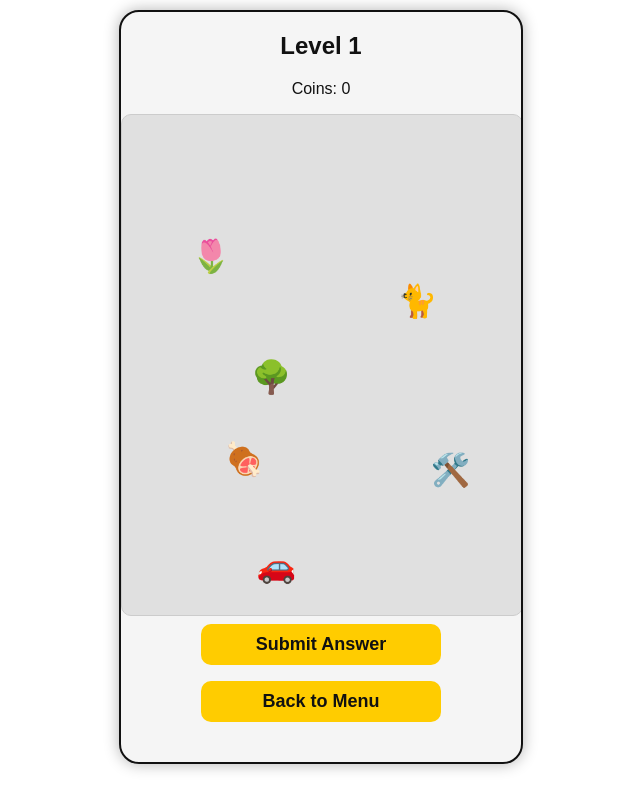
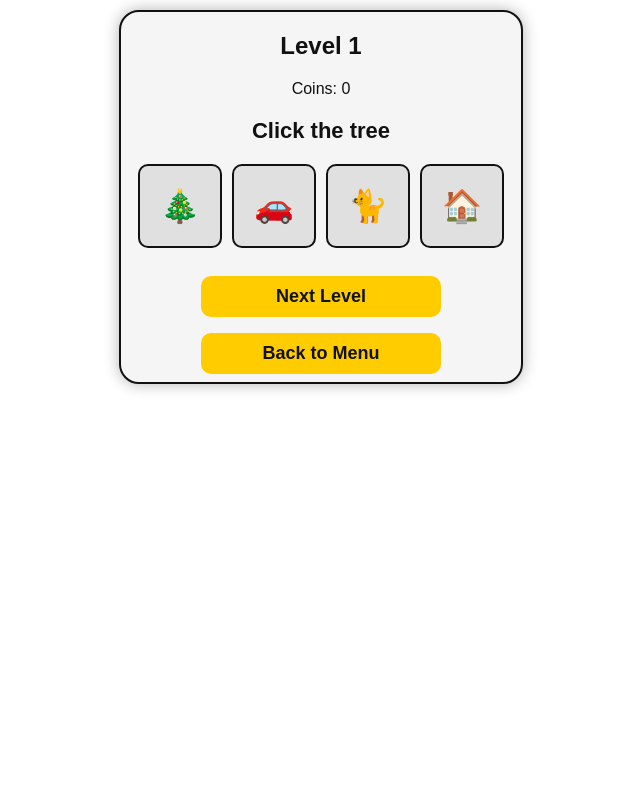
Before and after one commit to rahatalikazmi001-pixel/BrainPuzzleRahat, a plain HTML site: page index.html in a window 1280 px wide. Both pictures are taken after a click on the button "Start Game". Shown: the whole page, without its empty margins (319-959 px from the left). Drawn offline with Linux system fonts and the light colour scheme.

Commit message:
Refactor game layout and update quiz functionality

```diff
--- a/index.html
+++ b/index.html
@@ -3,21 +3,25 @@
 <head>
 <meta charset="UTF-8">
 <title>Brain Puzzle Rahat</title>
+<meta name="viewport" content="width=device-width, height=device-height, initial-scale=1.0, user-scalable=no">
 <style>
-/* Mobile portrait style */
 body { margin:0; background:#fff; color:#111; font-family:Arial; text-align:center; }
-#game-container { width:400px; height:750px; margin:10px auto; background:#f5f5f5; border:2px solid #111; position:relative; border-radius:20px; overflow:hidden; box-shadow:0 0 15px rgba(0,0,0,0.3);}
+#game-container { width:90%; max-width:400px; margin:10px auto; background:#f5f5f5; border:2px solid #111; position:relative; border-radius:20px; overflow:hidden; box-shadow:0 0 15px rgba(0,0,0,0.3);}
 #splash, #menu, #about, #game { display:none; width:100%; height:100%; }
 #splash { display:flex; flex-direction:column; align-items:center; justify-content:center; }
 #loading { font-size:20px; margin-top:20px; }
 button { font-size:18px; padding:10px 15px; margin:8px; cursor:pointer; border-radius:10px; border:none; background:#ffcc00; color:#111; font-weight:bold; width:60%; }
 .logo-container { display:flex; justify-content:center; align-items:center; gap:10px; margin-bottom:20px; font-size:28px; }
-#puzzle-container { position:relative; width:100%; height:500px; margin-top:10px; border:1px solid #ccc; border-radius:10px; background:#e0e0e0; overflow:hidden;}
-.object { position:absolute; font-size:32px; cursor:pointer; user-select:none; }
+#question { font-size:22px; margin:20px 0; font-weight:bold; }
+#options-container { display:flex; justify-content:center; flex-wrap:wrap; gap:10px; margin-bottom:20px; }
+.option { font-size:32px; cursor:pointer; padding:10px; border-radius:10px; border:2px solid #111; background:#e0e0e0; user-select:none; width:60px; height:60px; display:flex; justify-content:center; align-items:center; }
+.option.correct { background:#8f8; border-color:#4a4; }
+.option.wrong { background:#f88; border-color:#a44; }
 </style>
 </head>
 <body>
 <div id="game-container">
+
   <!-- Splash Screen -->
   <div id="splash">
     <div class="logo-container">
@@ -44,8 +48,9 @@ button { font-size:18px; padding:10px 15px; margin:8px; cursor:pointer; border-r
   <div id="game">
     <h2 id="level-title">Level 1</h2>
     <p>Coins: <span id="coins-game">0</span></p>
-    <div id="puzzle-container"></div>
-    <button onclick="nextLevel()">Submit Answer</button>
+    <div id="question">Question will appear here</div>
+    <div id="options-container"></div>
+    <button onclick="nextLevel()">Next Level</button>
     <button onclick="backMenuFromGame()">Back to Menu</button>
   </div>
 
@@ -61,6 +66,7 @@ button { font-size:18px; padding:10px 15px; margin:8px; cursor:pointer; border-r
 <script>
 let coins = parseInt(localStorage.getItem('coins')) || 0;
 let currentLevel = parseInt(localStorage.getItem('level')) || 1;
+let completedLevels = JSON.parse(localStorage.getItem('completedLevels')) || [];
 
 // Elements
 const splash = document.getElementById('splash');
@@ -71,7 +77,8 @@ const about = document.getElementById('about');
 const coinsTextGame = document.getElementById('coins-game');
 const coinsTextMenu = document.getElementById('coins-menu');
 const levelTitle = document.getElementById('level-title');
-const puzzleContainer = document.getElementById('puzzle-container');
+const questionEl = document.getElementById('question');
+const optionsContainer = document.getElementById('options-container');
 
 // Splash Loading
 let loading = 0;
@@ -104,37 +111,47 @@ function showAbout(){ menu.style.display="none"; about.style.display="block"; }
 function backMenu(){ about.style.display="none"; menu.style.display="block"; updateCoins(); }
 function backMenuFromGame(){ game.style.display="none"; menu.style.display="block"; updateCoins(); }
 
-// Objects list
-const objectsList = ["🎄","🚗","🐈","🐕","🧍‍♂️","🏠","🍖","🛠️","🌳","🌷"];
+// Quiz Data (question, options, correct)
+const quizData = [
+  {question:"Click the tree", options:["🎄","🚗","🐈","🏠"], answer:"🎄"},
+  {question:"Click the car", options:["🎄","🚗","🐈","🏠"], answer:"🚗"},
+  {question:"Click the dog", options:["🐕","🐈","🍖","🛠️"], answer:"🐕"},
+  {question:"Click the cat", options:["🐈","🐕","🌳","🌷"], answer:"🐈"},
+  {question:"Click the house", options:["🏠","🧍‍♂️","🌳","🍖"], answer:"🏠"}
+];
 
-// Generate objects for level
+// Show puzzle / quiz
 function showPuzzle(level){
-  puzzleContainer.innerHTML="";
-  const usedIndexes = new Set();
-  const totalObjects = 5 + Math.floor(Math.random()*3); // 5-7 objects
-  for(let i=0;i<totalObjects;i++){
-    let idx;
-    do { idx = Math.floor(Math.random()*objectsList.length); } while(usedIndexes.has(idx));
-    usedIndexes.add(idx);
-    const obj = document.createElement('div');
-    obj.classList.add('object');
-    obj.innerText = objectsList[idx];
-    obj.style.top = (50 + Math.random()*400) + "px";
-    obj.style.left = (20 + Math.random()*300) + "px";
-    obj.onclick = ()=>{
-      coins+=1000;
-      currentLevel++;
+  // prevent repeated level
+  if(completedLevels.includes(level)) return;
+  const data = quizData[(level-1)%quizData.length];
+  questionEl.innerText = data.question;
+  optionsContainer.innerHTML = "";
+  data.options.forEach(opt=>{
+    const div = document.createElement('div');
+    div.classList.add('option');
+    div.innerText = opt;
+    div.onclick = ()=>{
+      if(div.innerText === data.answer){
+        div.classList.add('correct');
+        coins += 1000;
+        alert("Correct! +1000 Coins");
+      } else {
+        div.classList.add('wrong');
+        alert("Wrong!");
+      }
+      completedLevels.push(level);
+      localStorage.setItem('completedLevels', JSON.stringify(completedLevels));
       updateCoins();
-      updateLevel();
-      alert("Correct! +1000 Coins");
     }
-    puzzleContainer.appendChild(obj);
-  }
+    optionsContainer.appendChild(div);
+  });
 }
 
 function nextLevel(){
+  currentLevel++;
   updateLevel();
 }
 </script>
 </body>
-</html>
+      </html>
```
